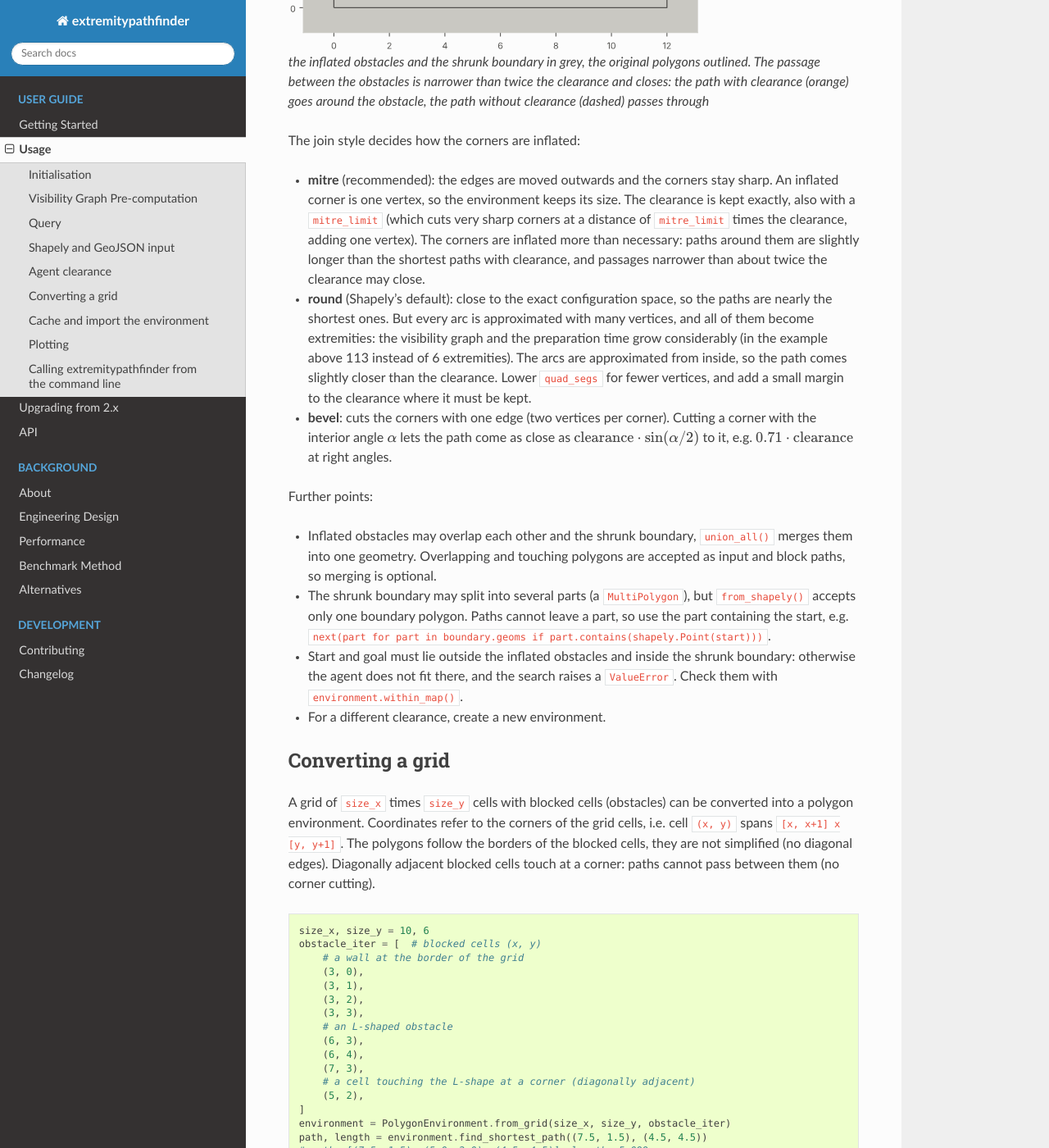
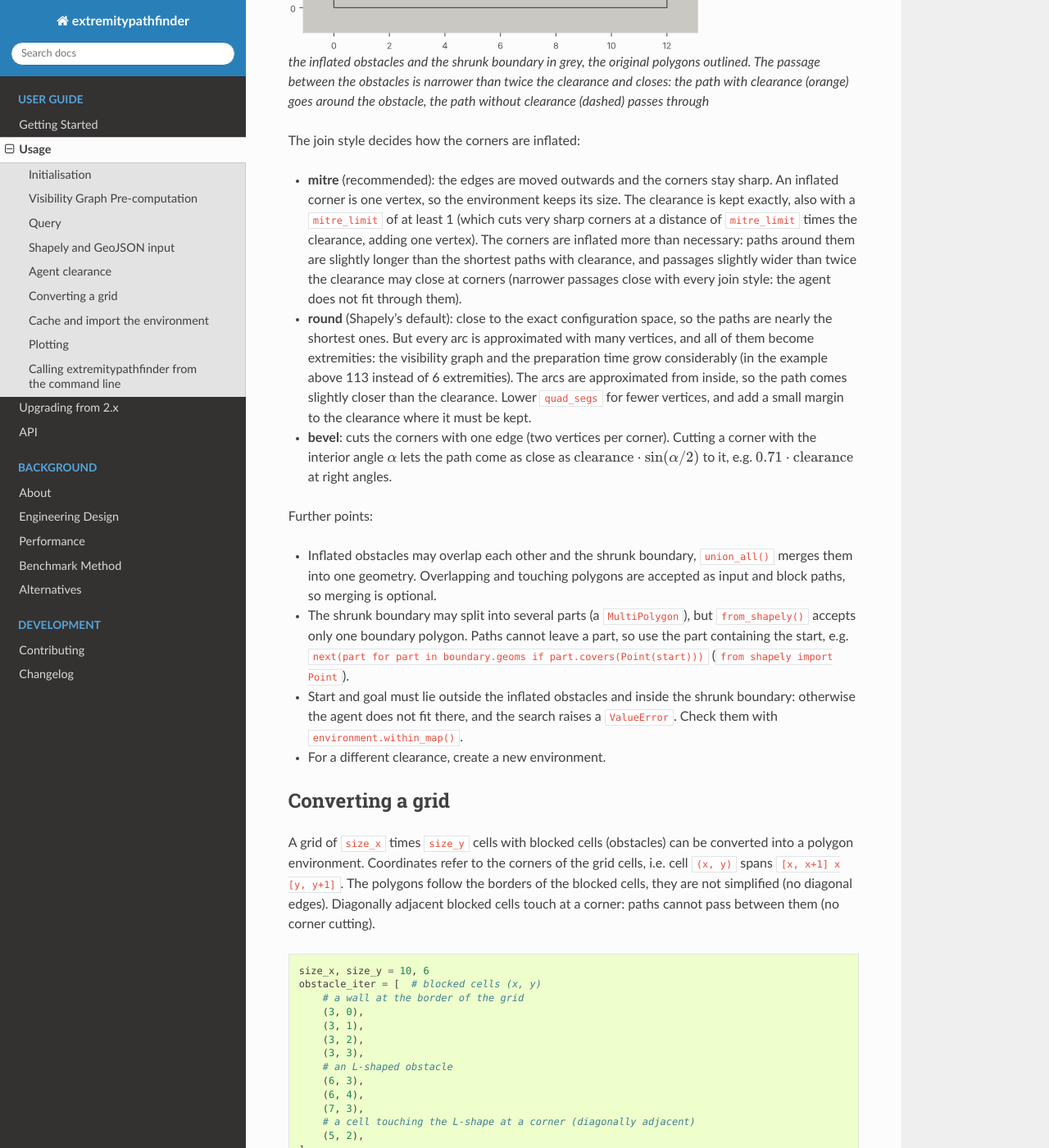
Before and after one commit to jannikmi/extremitypathfinder, a Sphinx documentation site: the page built from docs/1_usage.rst, in a window 1280 px wide and 1400 px high, scrolled down 5855 px. Shown: the whole window at 82% size. Built offline with Sphinx 7.4.7 and the Read the Docs theme 3.1.0, drawn with Linux system fonts in a browser that asks for light colours.

Commit message:
docs, tests: review findings of the clearance recipe (#167)
mitre_limit of at least 1 keeps the clearance (tested), covers() in the
split-boundary snippet, wording about closed passages, stricter round-join
assertion, decision log names #229.

Co-Authored-By: Claude Opus 5.5 <noreply@anthropic.com>
Claude-Session: https://claude.ai/code/session_01XJqV77RV7kHVwkuqTeoJHd

```diff
--- a/docs/1_usage.rst
+++ b/docs/1_usage.rst
@@ -204,6 +204,8 @@ An agent with an extent (a robot, a vehicle, a ship, a game character) has to ke
 Plan in the configuration space: shrink the boundary and inflate the obstacles by the clearance (e.g. the agent radius)
 with Shapely, then find the shortest path for a point, which keeps the clearance to the original obstacles:
 
+.. the example is tested in tests/test_shapely.py and drawn by scripts/docs_figures.py
+
 .. code-block:: python
 
     from shapely import Polygon, union_all
@@ -238,10 +240,11 @@ The join style decides how the corners are inflated:
 
 - **mitre** (recommended): the edges are moved outwards and the corners stay sharp.
   An inflated corner is one vertex, so the environment keeps its size.
-  The clearance is kept exactly, also with a ``mitre_limit`` (which cuts very sharp corners at a distance of
-  ``mitre_limit`` times the clearance, adding one vertex).
+  The clearance is kept exactly, also with a ``mitre_limit`` of at least 1 (which cuts very sharp corners
+  at a distance of ``mitre_limit`` times the clearance, adding one vertex).
   The corners are inflated more than necessary: paths around them are slightly longer than the shortest paths
-  with clearance, and passages narrower than about twice the clearance may close.
+  with clearance, and passages slightly wider than twice the clearance may close at corners
+  (narrower passages close with every join style: the agent does not fit through them).
 - **round** (Shapely's default): close to the exact configuration space, so the paths are nearly the shortest ones.
   But every arc is approximated with many vertices, and all of them become extremities:
   the visibility graph and the preparation time grow considerably (in the example above 113 instead of 6 extremities).
@@ -257,7 +260,7 @@ Further points:
   Overlapping and touching polygons are accepted as input and block paths, so merging is optional.
 - The shrunk boundary may split into several parts (a ``MultiPolygon``), but ``from_shapely()`` accepts only one
   boundary polygon. Paths cannot leave a part, so use the part containing the start,
-  e.g. ``next(part for part in boundary.geoms if part.contains(shapely.Point(start)))``.
+  e.g. ``next(part for part in boundary.geoms if part.covers(Point(start)))`` (``from shapely import Point``).
 - Start and goal must lie outside the inflated obstacles and inside the shrunk boundary:
   otherwise the agent does not fit there, and the search raises a ``ValueError``.
   Check them with ``environment.within_map()``.
```
Also changed, not shown: docs/contributing/decisions.md (+1 -1 lines), 1 other file.
